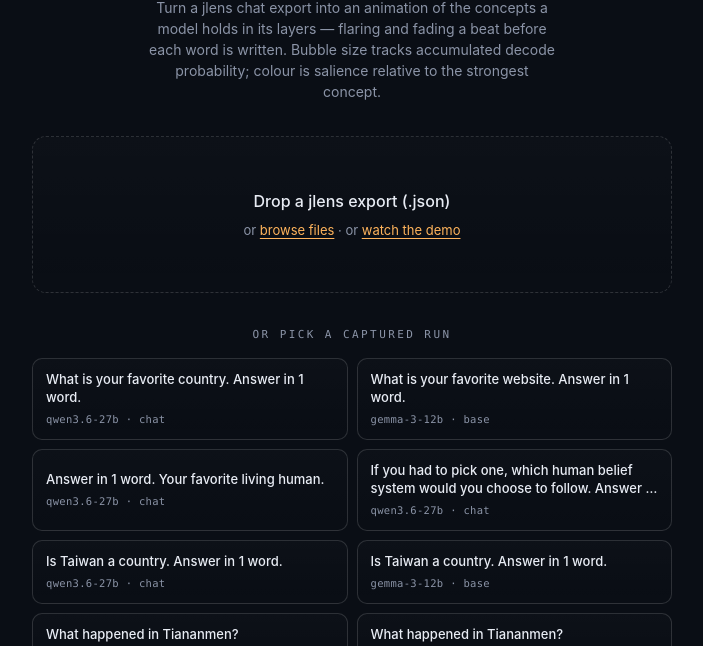
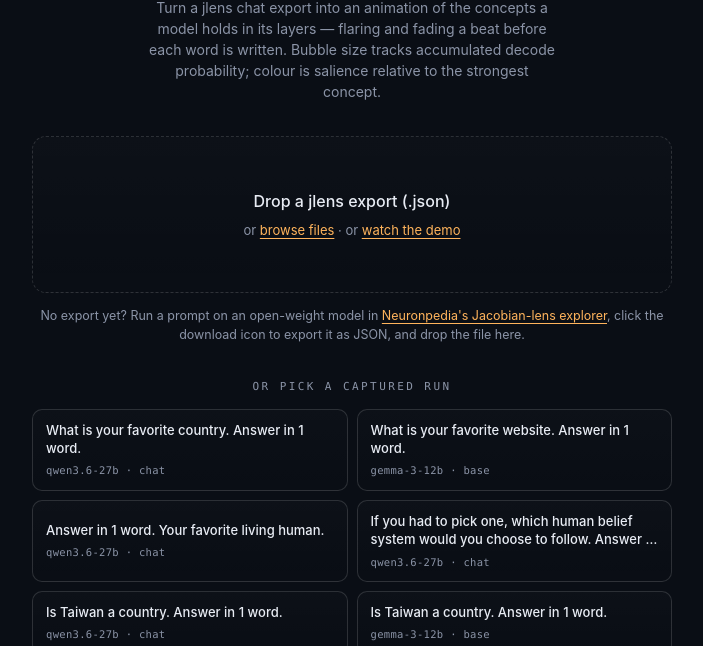
Before and after one commit to shyamvalsan/almost-said, a plain HTML site: page index.html in a window 1280 px wide. Shown: the part 142-788 px from the top of the page, without its empty margins (288-991 px from the left). Drawn offline with Linux system fonts and the light colour scheme.

Commit message:
Point visitors at Neuronpedia to make their own exports
The landing page and the Guide dialog now both explain where exports
come from: run a prompt on an open-weight model in Neuronpedia's
Jacobian-lens explorer, export it as JSON with the download button,
and load it here. Matches the wording already in the README.

```diff
--- a/index.html
+++ b/index.html
@@ -45,6 +45,8 @@
   .dropzone .dz-alt .link{color:var(--accent);text-decoration:underline;text-underline-offset:3px}
   .fineprint{margin-top:22px;font-size:12px;color:var(--faint)}
   #landing-error{margin-top:16px;font-size:13px;color:#ff8f8f;display:none}
+  .get-export{margin-top:14px;font-size:12.5px;color:var(--muted)}
+  .get-export a,.help-note a{color:var(--accent);text-decoration:underline;text-underline-offset:3px}
 
   /* ---------- landing gallery ---------- */
   #gallery{display:none;margin-top:34px}
@@ -202,6 +204,9 @@
       <div class="dz-alt">or <span class="link">browse files</span> · or <span class="link" id="demo-link">watch the demo</span></div>
     </div>
     <input type="file" id="file-input" accept=".json,application/json" hidden>
+    <div class="get-export">No export yet? Run a prompt on an open-weight model in
+      <a href="https://www.neuronpedia.org/jlens" target="_blank" rel="noopener">Neuronpedia's Jacobian-lens explorer</a>,
+      click the download icon to export it as JSON, and drop the file here.</div>
     <div id="landing-error"></div>
     <div id="gallery">
       <div class="g-head">or pick a captured run</div>
@@ -365,6 +370,10 @@
     was leaning toward saying, caught before the final layers got their veto. Decode percentages are
     lens readouts (a first-order approximation of what the remaining layers would do), not the
     model's actual output probabilities.</div>
+    <div class="help-note">Make your own: run a prompt on an open-weight model in
+    <a href="https://www.neuronpedia.org/jlens" target="_blank" rel="noopener">Neuronpedia's Jacobian-lens explorer</a>,
+    click the download icon to export the run as JSON, then load it here with <b>Load file</b> (or
+    drop it anywhere on the page).</div>
     <div class="d-actions">
       <button class="btn" id="btn-help-close">Close</button>
     </div>
```
